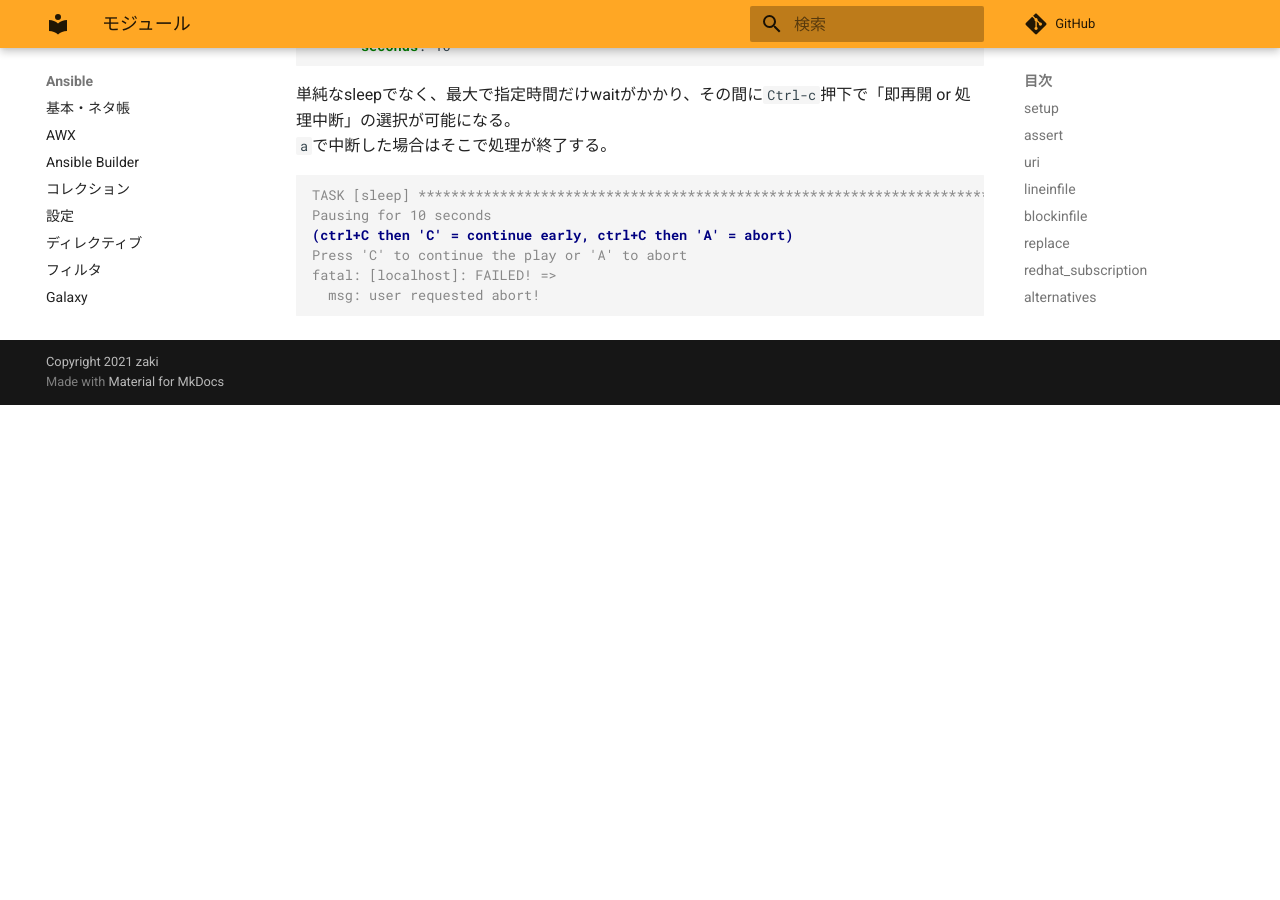
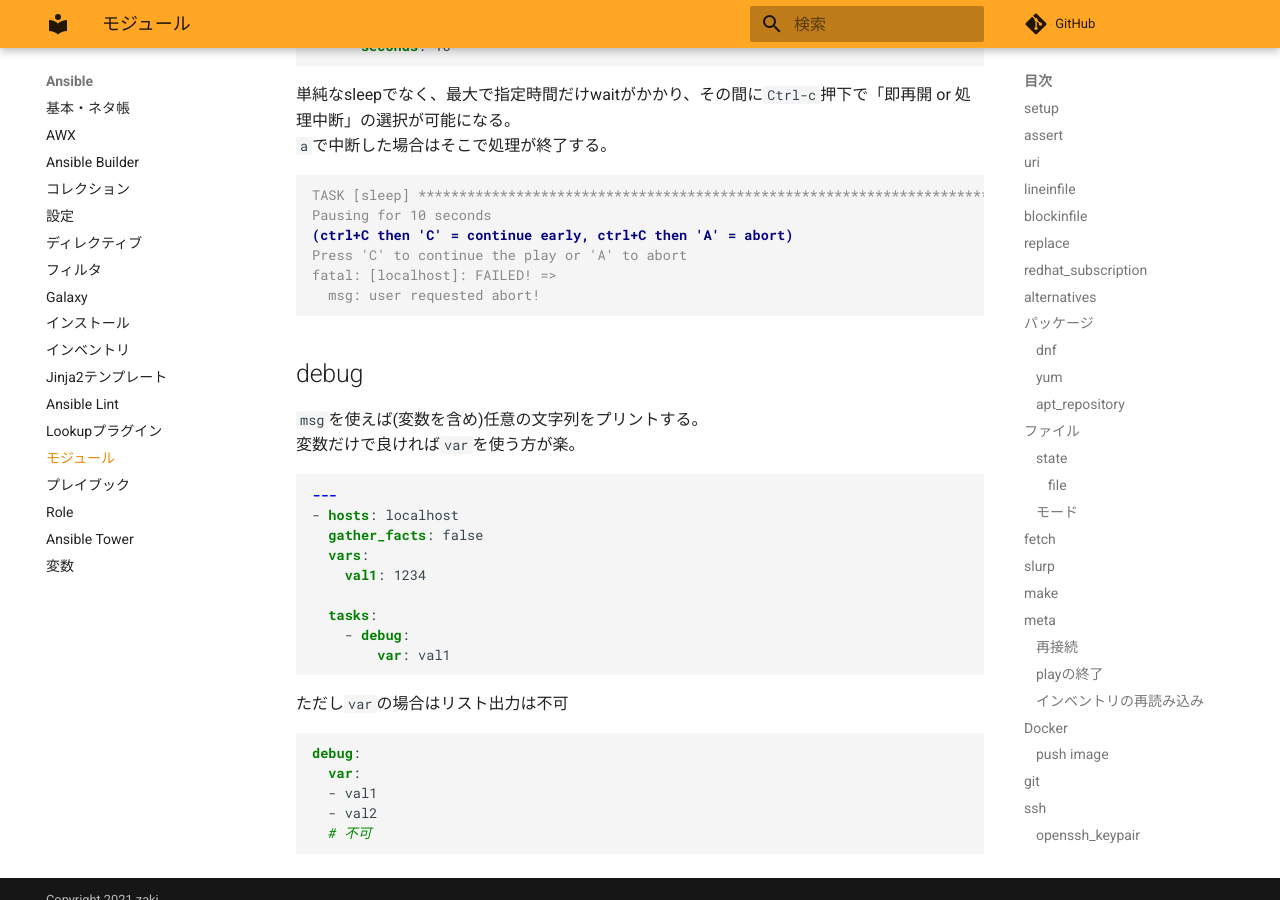
Before and after one commit to zaki-lknr/docs, an MkDocs documentation site: the page built from docs/Ansible/module.md, in a window 1280 px wide and 900 px high, scrolled down 12103 px. Built offline with MkDocs 1.6.1 and Material for MkDocs 9.7.7, drawn with Linux system fonts in a browser that asks for light colours; comment, search, counter and statistics services are not loaded; before the commit the page ends 12508 px from its top, so only the background shows below that.

Commit message:
add: ansible/module: debugのmsgとvar

````diff
--- a/docs/Ansible/module.md
+++ b/docs/Ansible/module.md
@@ -558,3 +558,30 @@ Press 'C' to continue the play or 'A' to abort
 fatal: [localhost]: FAILED! =>
   msg: user requested abort!
 ```
+
+## debug
+
+`msg`を使えば(変数を含め)任意の文字列をプリントする。
+変数だけで良ければ`var`を使う方が楽。
+
+```yaml
+---
+- hosts: localhost
+  gather_facts: false
+  vars:
+    val1: 1234
+
+  tasks:
+    - debug:
+        var: val1
+```
+
+ただし`var`の場合はリスト出力は不可
+
+```yaml
+debug:
+  var:
+  - val1
+  - val2
+  # 不可
+```
````
